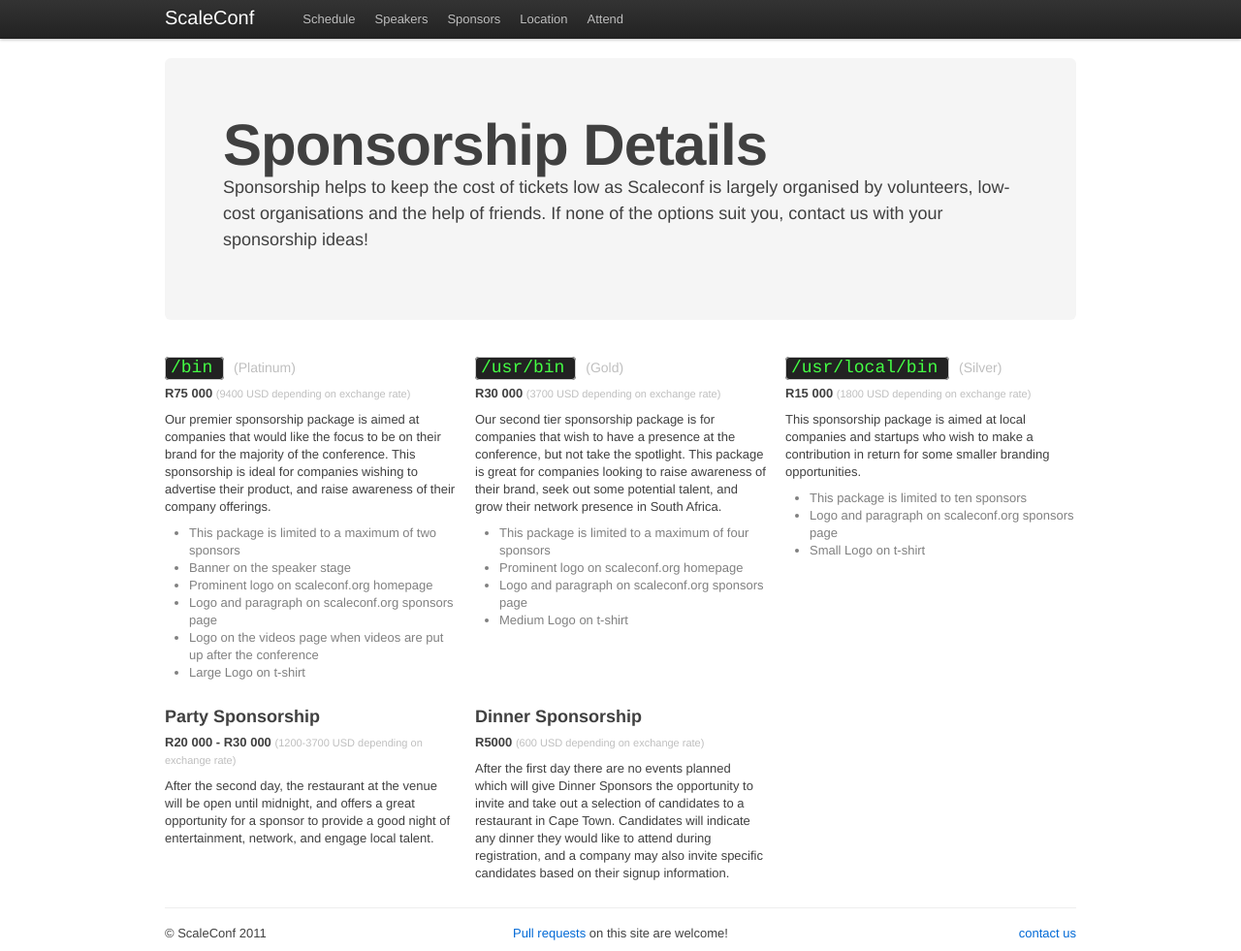
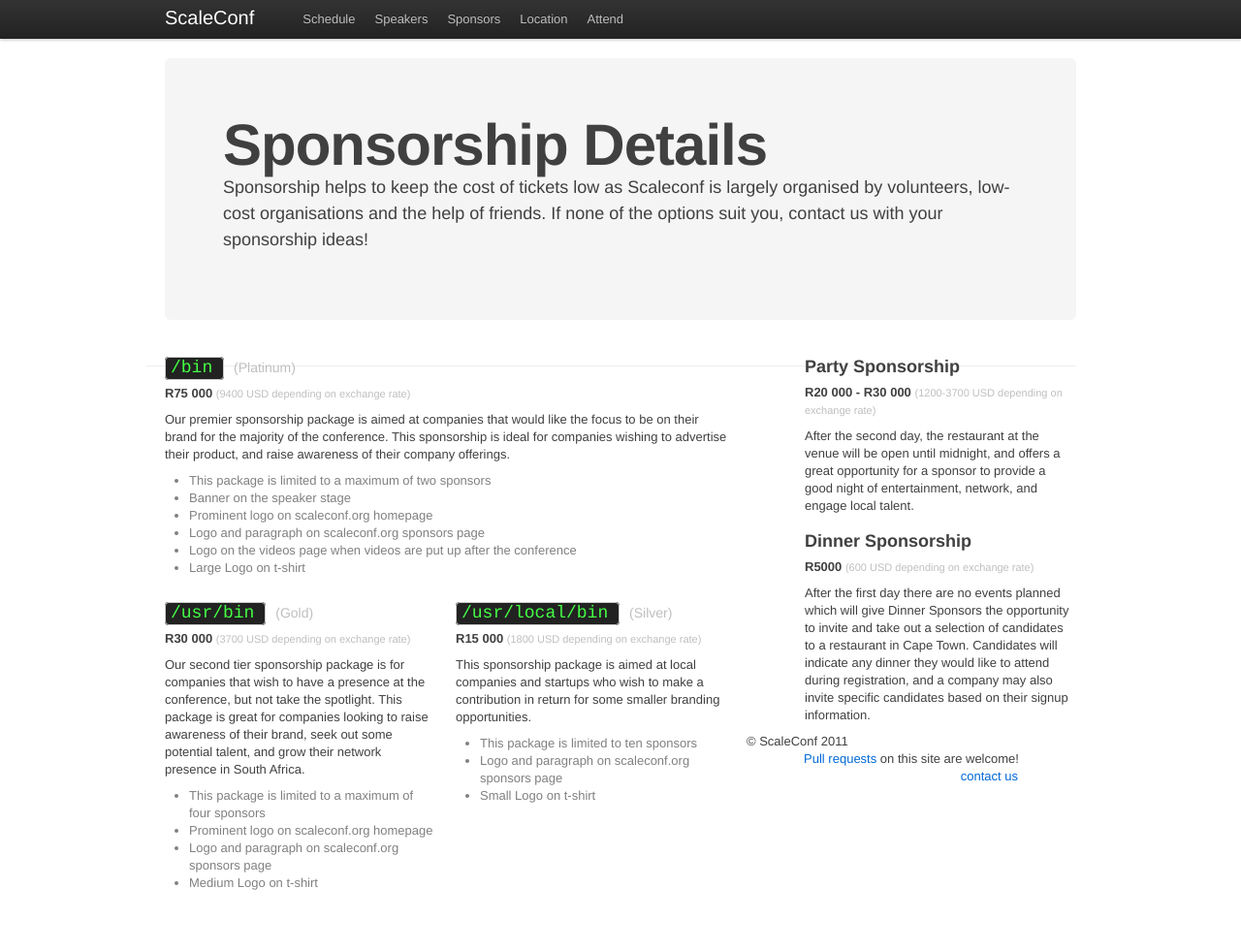
Before and after one commit to scaleconf/scaleconf.github.com, a Jekyll site: the page built from sponsor-details.html, in a window 1280 px wide and 981 px high. Shown: the whole window at 97% size. Built offline with Jekyll 4.4.1, drawn with Linux system fonts in a browser that asks for light colours; Markdown is read by kramdown in place of the engine named in the settings.

Commit message:
Reworks layout a bit

```diff
--- a/sponsor-details.html
+++ b/sponsor-details.html
@@ -25,8 +25,7 @@
           <p>Sponsorship helps to keep the cost of tickets low as Scaleconf is largely organised by volunteers, low-cost organisations and the help of friends. If none of the options suit you, contact us with your sponsorship ideas!</p>
       </div>
       <div class='row'>
-
-        <div class='span-one-third'>
+        <div class='span10'>
             <h3><span class='tty'>/bin </span><small>(Platinum)</small></h3>
             <p><strong>R75 000</strong> <small>(9400 USD depending on exchange rate)</small></p>
             <p>
@@ -41,9 +40,9 @@
                 <li>Logo on the videos page when videos are put up after the conference</li>
                 <li>Large Logo on t-shirt</li>
             </ul>
-        </div>
 
-        <div class='span-one-third'>
+            <div class="row">
+              <div class="span5">
                   <h3><span class='tty'>/usr/bin </span> <small>(Gold)</small></h3>
                   <p><strong>R30 000</strong> <small>(3700 USD depending on exchange rate)</small></p>
                   <p>
@@ -58,7 +57,7 @@
                   </ul>
               </div>
 
-        <div class='span-one-third'>
+              <div class='span5'>
                   <h3><span class='tty'>/usr/local/bin </span> <small>(Silver)</small></h3>
                   <p><strong>R15 000</strong> <small>(1800 USD depending on exchange rate)</small></p>
                   <p>
@@ -71,17 +70,14 @@
                   </ul>
               </div>
             </div>
+      </div>
 
-      <div class='row'>
-        <div class='span-one-third'>
+      <div class="span5 offset1">
             <h3>Party Sponsorship</h3>
             <p><strong>R20 000 - R30 000</strong> <small>(1200-3700 USD depending on exchange rate)</small></p>
             <p>
                After the second day, the restaurant at the venue will be open until midnight, and offers a great opportunity for a sponsor to provide a good night of entertainment, network, and engage local talent.
             </p>
-        </div>
-
-        <div class='span-one-third'>
             <h3>Dinner Sponsorship</h3>
             <p><strong>R5000</strong> <small>(600 USD depending on exchange rate)</small></p>
             <p>
@@ -89,4 +85,3 @@
             Candidates will indicate any dinner they would like to attend during registration, and a company may also invite specific candidates based on their signup information.
             </p>
       </div>
-      </div>
```
Lines whose indentation alone changed are shown as unchanged.
